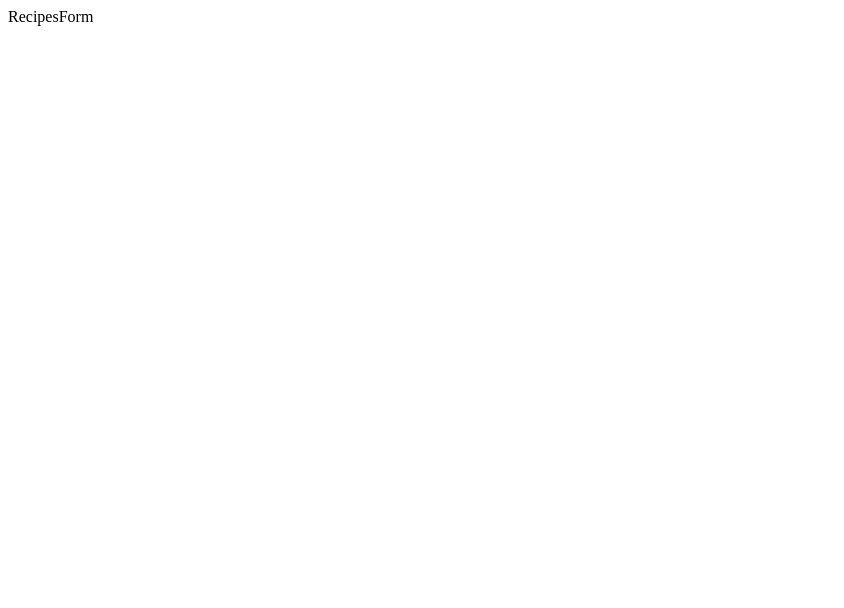
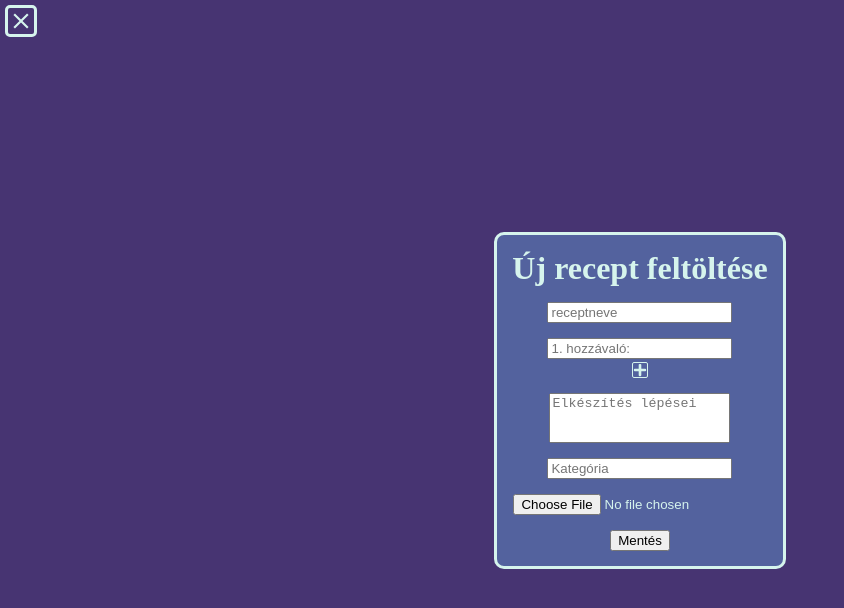
Before and after one commit to hanakkristof/recipebook, a React (Vite) app: page /addnew in a window 1280 px wide. Shown: the top 608 px of the page, without its empty margins (0-844 px from the left). Built offline with nearby package versions, Linux system fonts and the light colour scheme; no server answers.

Commit message:
Second commit

```diff
--- a/src/App.css
+++ b/src/App.css
@@ -0,0 +1,23 @@
+.homeCont{
+    background-image: url(assets/cover_small.jpg);
+    background-repeat: no-repeat;
+    background-size: cover;
+    background-position: center;
+    height: 100vh;
+    width: 100%;
+    display: flex;
+    flex-direction: column;
+
+    justify-content: center;
+}
+
+.myHome{
+    background-color: rgba(130,112,129, 0.5);
+    max-height: 150px;
+    height: 100%;
+}
+
+*{
+    margin: 0;
+    box-sizing: border-box;
+}
--- /dev/null
+++ b/src/firebaseApp.js
@@ -0,0 +1,10 @@
+import { initializeApp } from "firebase/app";
+import { firebaseConfig } from "./fireBaseConfig";
+import { getFirestore } from "firebase/firestore";
+import { getAuth, GoogleAuthProvider } from "firebase/auth";
+
+//saját Firebase App példány, ezzel érjük el az összes szolgáltatást
+const app = initializeApp(firebaseConfig);
+export const auth=getAuth(app)//ez az objektum felel a Google-s login
+
+export const db=getFirestore(app)//Firestore adatbázis inicializálása
--- a/src/index.css
+++ b/src/index.css
@@ -1,7 +1,7 @@
 :root{
-  --primary: #51e5ffff;
-  --secondary: #440381ff;
-  --accent: #ec368dff;
-  --background: #ffa5a5ff;
-  --disabled: #ffd6c0ff;
+  --primary: #473472;
+  --secondary: #53629E;
+  --accent: #87BAC3;
+  --background: #D6F4ED;
+  --disabled: #BF092F;
 }
--- /dev/null
+++ b/src/mybackend.js
@@ -0,0 +1,43 @@
+import axios from "axios";
+import { RecipesForm } from "./pages/RecipesForm";
+import { addDoc, collection, serverTimestamp, Timestamp } from "firebase/firestore";
+import { db } from "./firebaseApp"
+import imageCompression from "browser-image-compression";
+
+const apikey = import.meta.env.VITE_IMGBB_API_KEY
+const imgbburl = "https://api.imgbb.com/1/upload?key=" + apikey
+
+const uploadToIMGBB = async(file)=>{
+    const myFormData = new FormData()
+    myFormData.append("image",file)
+    try {
+        const response = await axios.post(imgbburl,myFormData)
+        const {url,delete_url} = response.data.data
+
+        return {url,delete_url}
+    } catch (error) {
+        console.log("Képfeltöltési hiba " + error);
+
+    }
+}
+
+export const addRecipe= async(recipe, file)=>{
+    try {
+        let imgUrl = ""
+        let deleteUrl =""
+        //KICSINÍT
+        const compressed = await imageCompression(file,{maxWidthOrHeight:800, useWebWorker:true})
+        const result = await uploadToIMGBB(compressed)
+        if (result) {
+            imgUrl = result.url
+            deleteUrl = result.delete_url
+            const {url, delete_url} = await uploadToIMGBB(file)
+        const collectionref = collection(db, "recipes")
+        await addDoc(collectionref, {...recipe, url, delete_url, timestamp:serverTimestamp()})
+        }
+
+    } catch (error) {
+        console.log("Nem sikerült hozzáadni! " +error);
+
+    }
+}
--- a/src/pages/Home.jsx
+++ b/src/pages/Home.jsx
@@ -1,9 +1,15 @@
 import React from 'react'
+import { useNavigate } from 'react-router'
 
 export const Home = () => {
+  const navigate = useNavigate()
   return (
-    <div>
-      Home
+    <div className='homeCont'>
+      <div className='myHome' style={{display:"flex", flexDirection:"column", alignItems:"center", justifyContent:"center", gap:"15px"}}>
+        <h1 style={{color:"var(--primary)"}}>Recipe Book</h1>
+        <button onClick={() => navigate("/recipes")}>Főzz, posztolj, inspirálj !</button>
+      </div>
+
     </div>
   )
 }
--- a/src/pages/Recipes.jsx
+++ b/src/pages/Recipes.jsx
@@ -1,8 +1,12 @@
 import React from 'react'
-
+import {FaHome} from "react-icons/fa"
+import { useNavigate } from 'react-router'
 export const Recipes = () => {
+  const navigate = useNavigate()
   return (
-    <div>
-      Recipes
+    <div style={{minHeight:"100vh",backgroundColor:"lightyellow", position:"relative"}}>
+      <div style={{textAlign:"center"}}>Receptek...</div>
+      <FaHome onClick={()=>navigate("/")} style={{position:"absolute", top:"5px", left:"5px"}}/>
+        <button onClick={()=>navigate("/addnew")} style={{position:"absolute", bottom:"5px", right:"5px"}}>Recept hozzáadása</button>
     </div>
   )}
--- a/src/pages/RecipesForm.jsx
+++ b/src/pages/RecipesForm.jsx
@@ -1,9 +1,68 @@
 import React from 'react'
+import { useState } from 'react'
+import { FaPlus } from 'react-icons/fa'
+import { IoMdClose } from 'react-icons/io'
+import { useNavigate } from 'react-router'
+import { addRecipe } from '../mybackend'
 
 export const RecipesForm = () => {
+  const [name, setName] = useState("")
+  const [ingredients, setIngredients] = useState([""])
+  const [lepesek, setLepesek] = useState("")
+  const [category, setCategory] = useState("")
+  const [file, setFile] = useState(null)
+  const [preview, setPreview] = useState(null)
+  const [loading, setLoading] = useState(false)
+  console.log(file);
+
+  const navigate = useNavigate()
+  const handleSubmit = async (e)=>{
+    e.preventDefault()
+    setLoading(true)
+
+    let inputData = {name, ingredients, lepesek, category}
+    console.log(inputData);
+    await addRecipe(inputData, file)
+    console.log("recept elmentve");
+    setLoading(false)
+
+
+  }
+
+  const handleChangeIngredients=(index, value)=>{
+    const newIngredients = [...ingredients]
+    newIngredients[index] = value
+    setIngredients(newIngredients)
+
+  }
+
+  const handleFileChange =(e)=>{
+    const selected = e.target.files[0];
+    setFile(selected)
+    if (selected) {
+      setPreview(URL.createObjectURL(selected))
+    }
+  }
+
   return (
-    <div>
-      RecipesForm
+    <div style={{minHeight:"100vh",backgroundColor:"var(--primary)", position:"relative", display:"flex", flexDirection:"column", alignItems:"center", justifyContent:"center" }}>
+      <form onSubmit={handleSubmit} style={{border:"var(--background), solid, 3px",color:'var(--background)', display:"flex", alignItems:"center", justifyContent:"center", flexDirection:"column", gap:"15px",backgroundColor:"var(--secondary)", padding:"15px", borderRadius:"10px" }}>
+        <h1 style={{textAlign:"center"}}>Új recept feltöltése</h1>
+        <input type="text" placeholder='receptneve' value={name} onChange={(e)=>setName(e.target.value)} required/>
+        <div style={{display:"flex", flexDirection:"column", gap:"3px", alignItems:"center"}}>{ingredients.map((item, index) =>
+          <div key={index}>
+            <input type="text" value={item} onChange={(e)=>handleChangeIngredients(index, e.target.value)} placeholder={`${index+1}. hozzávaló: `}/>
+          </div>
+        )}
+        <FaPlus onClick={()=>setIngredients([...ingredients, ""])} style={{textAlign:"center", border:"1px, var(--background), solid", borderRadius:"2px", maxWidth:"20px"}}/></div>
+          <textarea style={{resize:"none", maxWidth:"250px", height:"50px"}} value={lepesek} onChange={(e)=>setLepesek(e.target.value)} placeholder='Elkészítés lépései' required></textarea>
+          <input type="text"value={category} onChange={(e)=>setCategory(e.target.value)} placeholder='Kategória' required />
+          <input type="file" accept='image/*' onChange={handleFileChange}/>
+          {preview && <img src={preview} alt='Előnézet' style={{maxHeight:"200px", objectFit:"cover"}} />}
+          <button type='submit'>Mentés</button>
+      </form>
+      {loading && <div>loading...</div>}
+      <IoMdClose onClick={()=>navigate("/recipes")} style={{color:'var(--background)',position:"absolute", top:"5px", left:"5px",fontSize:"2rem", border:"3px solid var(--background)", borderRadius:"5px"}}/>
     </div>
   )
 }
```
Also changed, not shown: src/assets/cover_small.jpg (added), src/fireBaseConfig.jsx (deleted).
